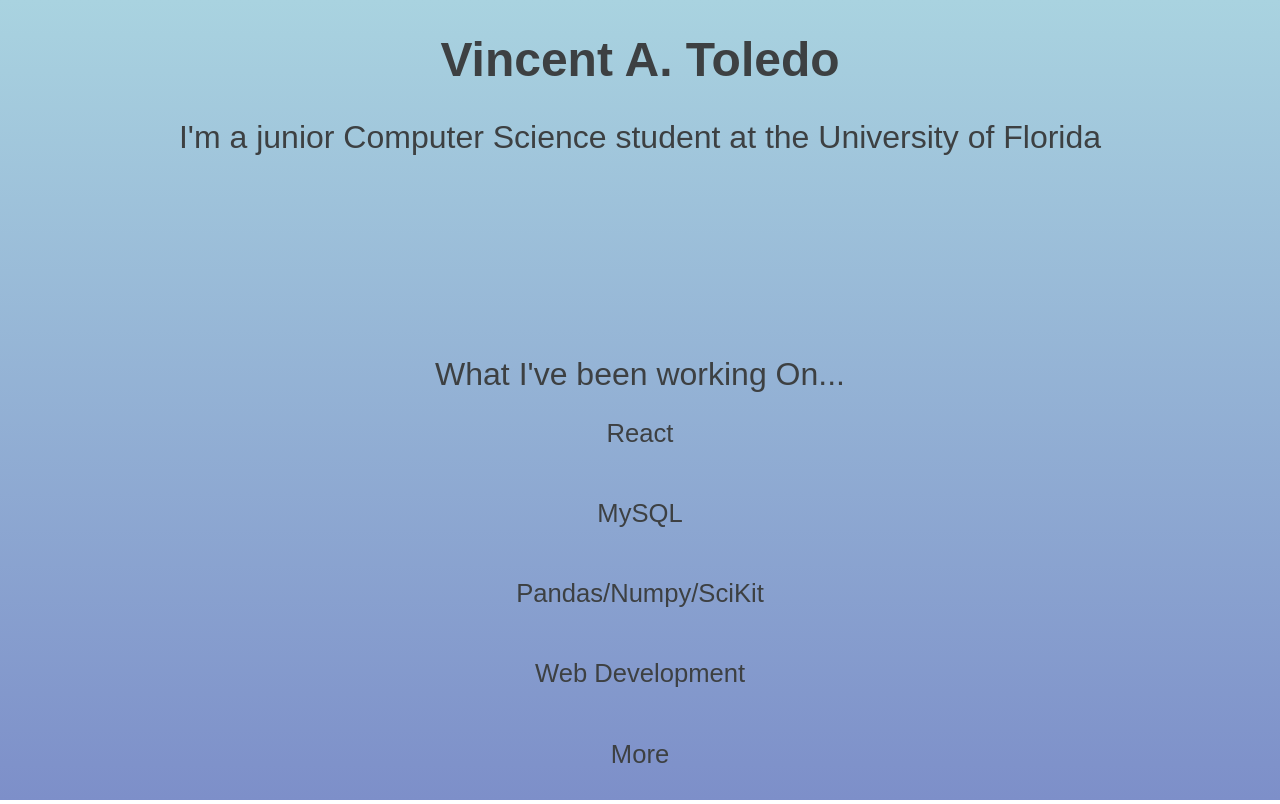
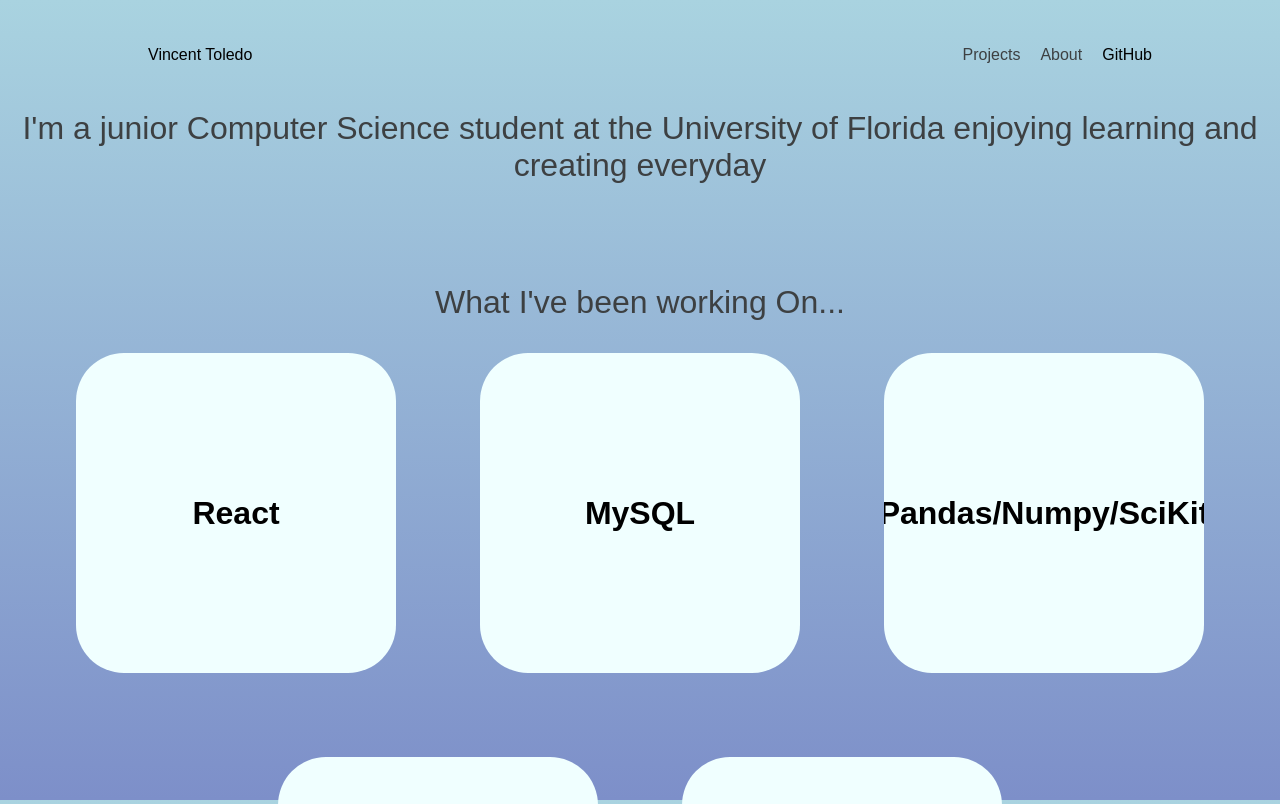
Before and after one commit to VincentTol/VincentTol.github.io, a React (Create React App) app: page / in a window 1280 px wide. Shown: the top 804 px of the page. Built offline with nearby package versions, Linux system fonts and the light colour scheme.

Commit message:
nav bar and containers

```diff
--- a/src/App.jsx
+++ b/src/App.jsx
@@ -1,19 +1,11 @@
-import './App.css'
+import HomePage from './Pages/Homepage.jsx'
+
 
 function App() {
 
   return (
-    <div className='flexContainer'>
-      <h1 className = 'nameTitle'style = {{ fontWeight: 'bold'}}> Vincent A. Toledo</h1>
-      <div className='regTitle'>I'm a junior Computer Science student at the University of Florida</div>
-      <div style={{ margin: '100px' }}> </div>
-      <div className='regTitle'>What I've been working On...</div>
-      <p>React</p>
-      <p>MySQL</p>
-      <p>Pandas/Numpy/SciKit</p>
-      <p>Web Development</p>
-      <p>More</p>
-      <div></div>
+    <div>
+      <HomePage></HomePage>
     </div>
   )
 }
--- /dev/null
+++ b/src/Pages/Homepage.jsx
@@ -0,0 +1,37 @@
+function HomePage(){
+    return(
+    <div>
+        <header>
+        {/* The nav container uses space between which puts an even ammount of space between items
+        the items in this case are the left nav and right nav which push those divs to the left and right ends */}
+        <nav className="navContainer">
+            <div className="leftNav">
+                <p>Vincent Toledo</p>
+            </div>
+            <div className="rightNav">
+                <ul className="navLinks">
+                    <li>Projects</li>
+                    <li>About</li>
+                </ul>
+            <p>GitHub</p>
+            </div>
+        </nav>
+        </header>
+
+        <div className='regTitle'>I'm a junior Computer Science student at the University of Florida enjoying learning and creating everyday</div>
+        <div style={{ margin: '100px' }}> </div>
+        <div className='regTitle'>What I've been working On...</div>
+
+        <div className="flexContainerRow">
+            <p className="projectObject">React</p>
+            <p className="projectObject">MySQL</p>
+            <p className="projectObject">Pandas/Numpy/SciKit</p>
+            <p className="projectObject">Web Development</p>
+            <p className="projectObject">More</p>
+        </div>
+    </div>
+    );
+
+}
+
+export default HomePage;
--- a/src/index.css
+++ b/src/index.css
@@ -1,4 +1,3 @@
-
 /* index.css */
 body {
   margin: 0;
@@ -6,21 +5,100 @@
   height: 100vh;
   background: linear-gradient(to bottom, #a9d3e0, #7d8fc9);
   font-family: Arial, sans-serif;
-  color: rgb(61, 64, 66)
+  color: rgb(61, 64, 66);
 }
 
-.flexContainer {
+.flexContainerCol {
   display: flex;
   flex-direction: column;
   align-items: center;
   height: 100vh;
-  font-size: 2vw; /* Responsive font size */
+  font-size: 2vw;
+}
+
+.flexContainerRow {
+  display: flex;
+  flex-direction: row;
+  align-items: center;
+  justify-content: center;
+  flex-wrap: wrap;
+  font-size: 1.5rem;
+  gap: 20px;
 }
 
 .nameTitle {
   font-size: 3rem;
+  background-color: white;
+  margin: 0;
+  padding: 20px;
+  width: 100%;
+
 }
 
 .regTitle {
   font-size: 2rem;
+  text-align: center;
 }
+
+.projectObject {
+  height: 20rem;
+  width: 20rem;
+  margin: 2rem;
+  background-color: azure;
+  border-radius: 3rem;
+  justify-content: center;
+  overflow: hidden;
+
+  /* Center the text */
+  display: flex;
+  align-items: center;   /* Vertical centering */
+  justify-content: center; /* Horizontal centering */
+  text-align: center;     /* Ensures multi-line text is centered */
+
+  cursor: pointer;
+
+  font-size: 2rem;
+  font-weight: bold;
+}
+
+.projectObject:hover {
+  box-shadow: 0px 4px 15px rgba(0, 0, 0, 0.2); /* Add shadow on hover */
+
+}
+
+header {
+  padding: 30px 10%;
+}
+
+.navContainer {
+  display: flex;
+  justify-content: space-between;
+  align-items: center;
+  width: 100%;
+}
+
+.leftNav {
+  display: flex;
+  align-items: center;
+}
+
+.rightNav {
+  display: flex;
+  align-items: center;
+}
+
+.navLinks {
+  list-style: none;
+  display: flex;
+  gap: 20px; /* Space between items */
+  margin: 0;
+  padding: 0;
+}
+
+a, p {
+  font-weight: 500;
+  font-size: 16px;
+  color: black;
+  text-decoration: none;
+  margin-left: 20px; /* Adds space between the nav items and the GitHub link */
+}
```
